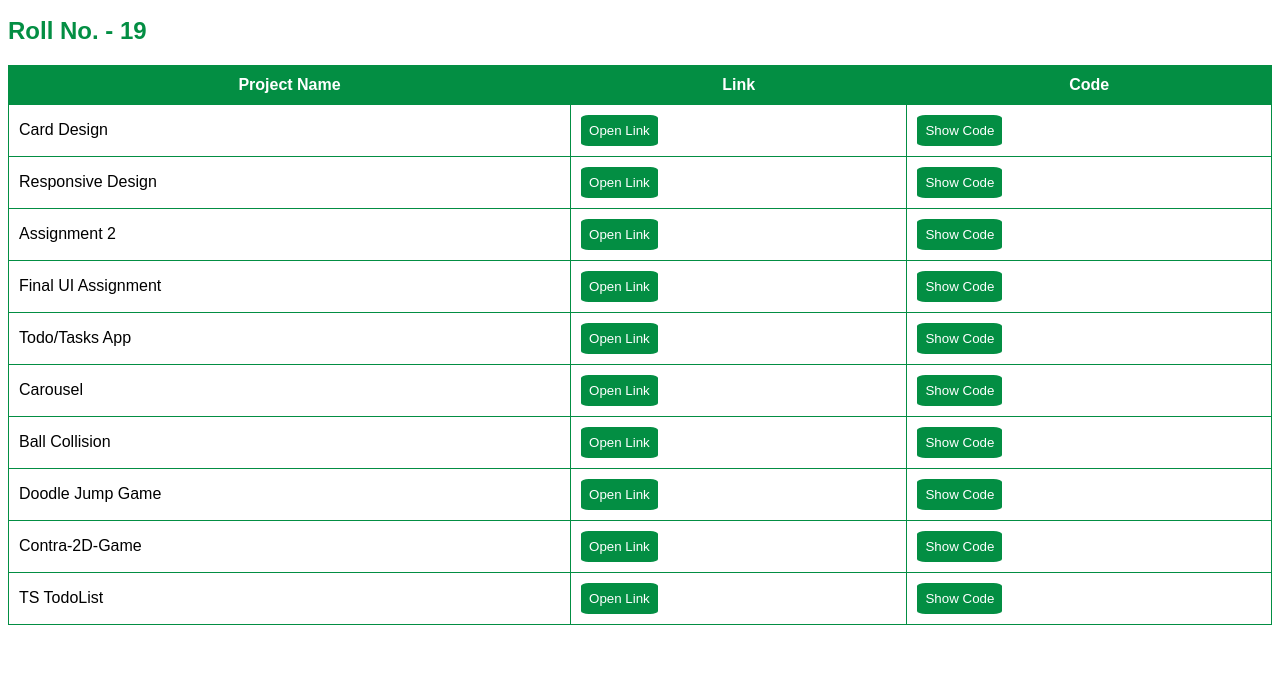
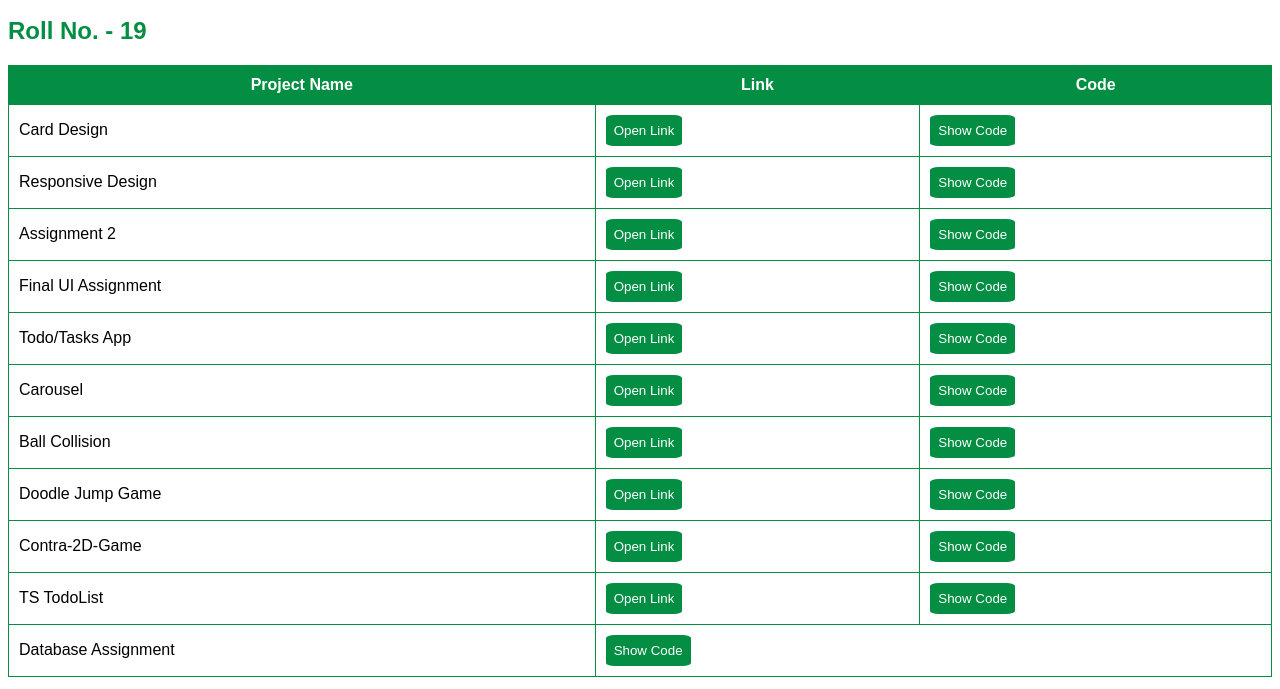
Before and after one commit to AshutoshBhattarai/Intern-Assignment, a plain HTML site: page index.html in a window 1280 px wide. Shown: the part 111-800 px from the top of the page. Drawn offline with Linux system fonts and the light colour scheme.

Commit message:
Updated Assignment

```diff
--- a/index.html
+++ b/index.html
@@ -212,6 +212,16 @@
             </button>
           </td>
         </tr>
+        <tr>
+          <td>Database Assignment</td>
+          <td colspan="2">
+            <button
+              onclick="window.open('https://github.com/AshutoshBhattarai/LF-Intern-Assignment/tree/master/SQL')"
+            >
+              Show Code
+            </button>
+          </td>
+        </tr>
       </tbody>
     </table>
   </body>
```
